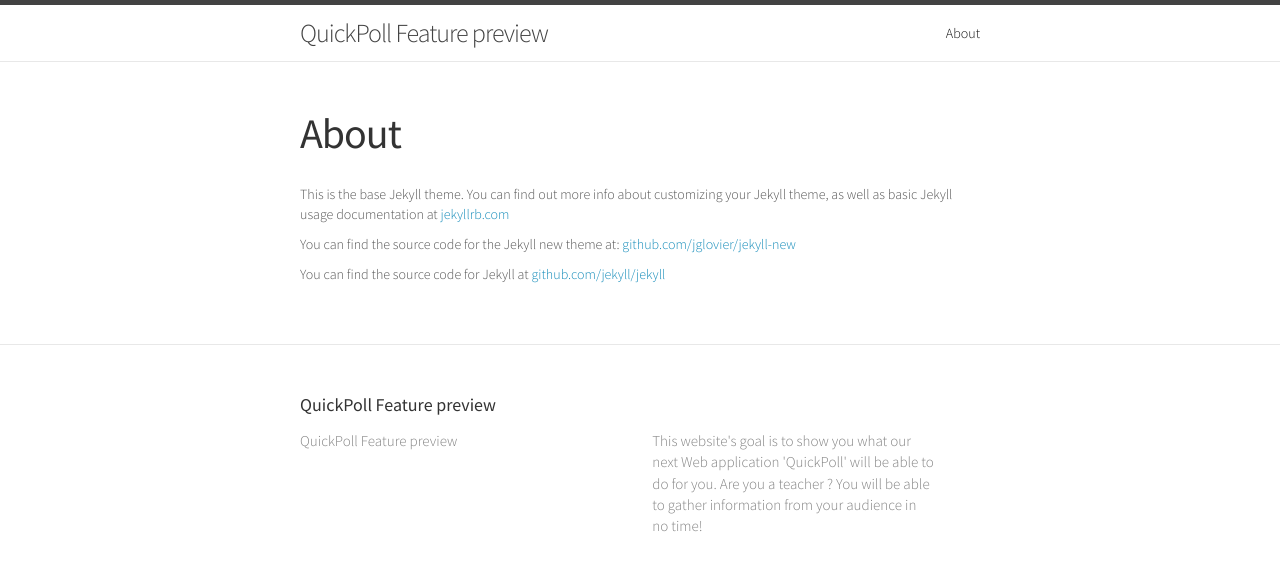
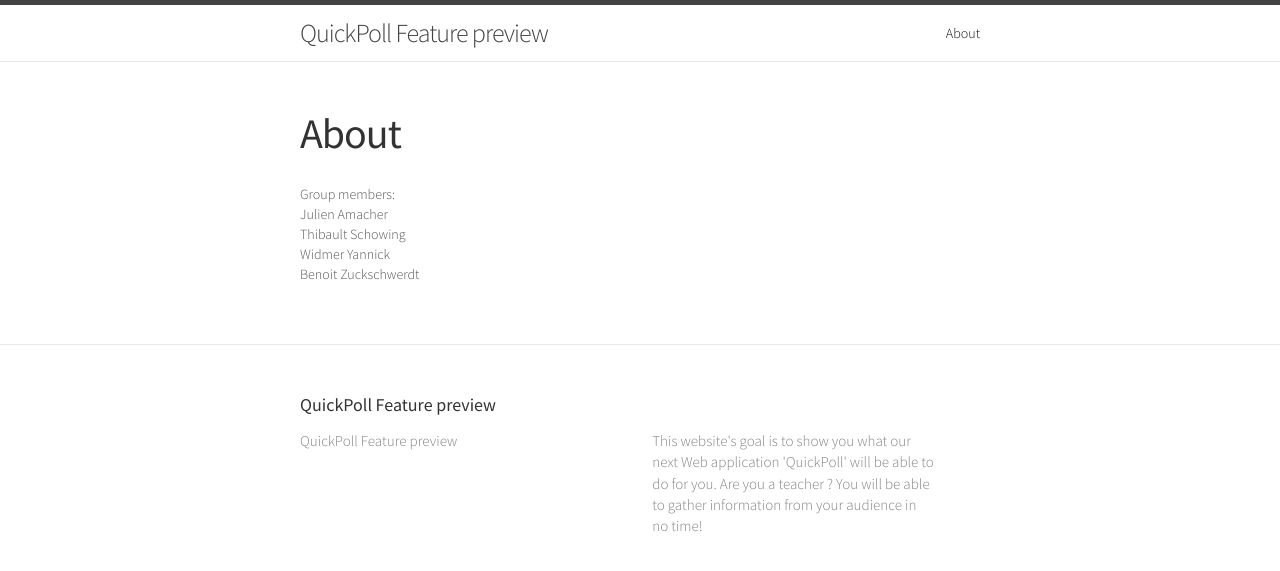
Before and after one commit to julienamacher/twebpres, a Jekyll site: the page built from about.md, in a window 1280 px wide. Shown: the top 571 px of the page. Built offline with Jekyll 4.4.1, drawn with Linux system fonts in a browser that asks for light colours.

Commit message:
Regular update

```diff
--- a/about.md
+++ b/about.md
@@ -4,8 +4,8 @@
 permalink: /about/
 ---
 
-This is the base Jekyll theme. You can find out more info about customizing your Jekyll theme, as well as basic Jekyll usage documentation at [jekyllrb.com](http://jekyllrb.com/)
-
-You can find the source code for the Jekyll new theme at: [github.com/jglovier/jekyll-new](https://github.com/jglovier/jekyll-new)
-
-You can find the source code for Jekyll at [github.com/jekyll/jekyll](https://github.com/jekyll/jekyll)
+Group members:<br />
+Julien Amacher<br />
+Thibault Schowing<br />
+Widmer Yannick<br />
+Benoit Zuckschwerdt<br />
```
